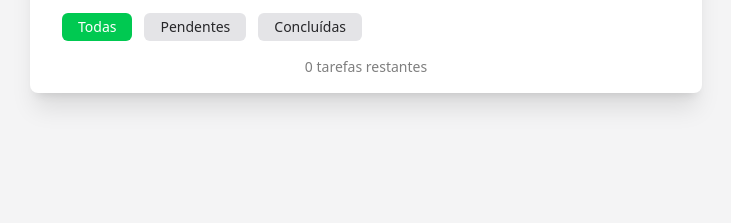
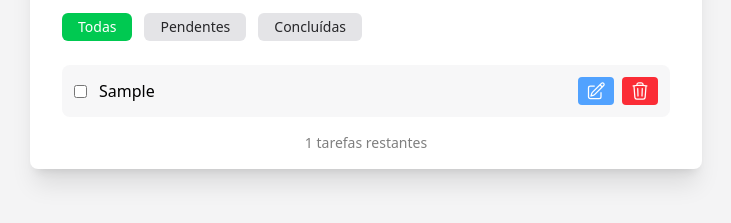
Before and after one commit to mikelj917/To-do-List, a website: page public/index.html in a window 1280 px wide. Both pictures are taken after typing "Sample" into the empty fields and a click on the button "Adicionar". Shown: the part 161-384 px from the top of the page, without its empty margins (274-1005 px from the left). Drawn offline with nearby package versions, Linux system fonts and the light colour scheme; files that its build step writes are made by us from their sources.

Commit message:
refactor(app): encapsulate main logic into setup functions and restructure tasks rendering
- encapsulated add task, filter buttons, and toggle checkbox logic into dedicated functions
- removed filterBtns.js and integrated its logic directly into the main file
- improved task adding approach and overall code structure
- ensured better separation of concerns and maintainability

```diff
--- a/public/index.html
+++ b/public/index.html
@@ -71,15 +71,15 @@
         </div>
 
         <!-- Lista onde as tarefas serão inseridas via JS -->
-        <ul></ul>
+        <ul id="tasksList" class="mt-6 space-y-2">
+        </ul>
 
         <!-- Contador -->
         <div class="mt-4 text-center text-sm opacity-50">
-          <span>0 tarefas restantes</span>
+          <p><span id="counter">0</span> tarefas restantes</p>
         </div>
       </div>
     </div>
-    <script src="/src/js/filterBtn.js"></script>
     <script src="/src/js/script.js"></script>
   </body>
 </html>
--- a/src/js/filterBtn.js
+++ /dev/null
@@ -1,18 +0,0 @@
-// Mudança de estilo de acordo com o botão de filtro selecionado
-const filterBtnStates = {
-  idle: "filter-btn cursor-pointer rounded-md bg-zinc-200 px-4 py-1 text-sm font-medium text-zinc-800 transition-colors hover:bg-zinc-300",
-  active: "filter-btn cursor-pointer rounded-md bg-green-500 px-4 py-1 text-sm font-medium text-white transition-colors",
-}
-const filterBtns = document.querySelectorAll("#filter-btn");
-
-filterBtns.forEach((btn) => {
-  btn.addEventListener("click", function activate() {
-    filterBtns.forEach((btn) => {
-      btn.dataset.active = false;
-      btn.className = filterBtnStates.idle;
-    });
-
-    btn.dataset.active = true;
-    btn.className = filterBtnStates.active;
-  });
-})
--- a/src/js/script.js
+++ b/src/js/script.js
@@ -1,18 +1,138 @@
+const filterBtnStates = {
+  idle: "cursor-pointer rounded-md bg-zinc-200 px-4 py-1 text-sm font-medium text-zinc-800 transition-colors hover:bg-zinc-300",
+  active: "cursor-pointer rounded-md bg-green-500 px-4 py-1 text-sm font-medium text-white transition-colors",
+}
+const taskElementStates = {
+  pending: "flex items-center rounded-lg bg-zinc-200/30 p-3",
+  completed: "flex items-center rounded-lg bg-green-100/80 p-3 line-through opacity-70",
+}
 let tasks = [];
 
-// Add tasks to the array(tasks)
-document.getElementById("addTask-btn").addEventListener("click", () => {
-  const taskInput = document.getElementById("task-input");
-  taskText = taskInput.value.trim();
+document.addEventListener("DOMContentLoaded", initializeApp());
 
-  if(taskText === "") {
-    return alert("Digite uma tarefa...")
-  }
+function initializeApp() {
+  setupFilter();
+  setupAddTask();
+}
 
+function setupAddTask() {
+  document.getElementById("addTask-btn").addEventListener("click", () => {
+    const taskInput = document.getElementById("task-input");
+    const taskText = taskInput.value.trim();
+
+    if (taskText === "") {
+      return alert("Digite uma tarefa...")
+    }
+
+    addTask(taskText);
+    renderTasks();
+    taskInput.value = "";
+  });
+}
+
+function addTask(taskText) {
   tasks.push({
     task: taskText,
     completed: false
   })
+}
 
-  taskInput.value = "";
-});
+function setupFilter() {
+  const filterBtns = document.querySelectorAll("#filter-btn");
+  filterBtns.forEach((btn) => {
+    btn.addEventListener("click", () => {
+      filterBtns.forEach((btn) => {
+        btn.dataset.active = false;
+        btn.className = filterBtnStates.idle;
+      });
+
+      btn.dataset.active = true;
+      btn.className = filterBtnStates.active;
+
+      const filter = btn.dataset.filter;
+      renderTasks(filter);
+    });
+  })
+}
+
+function filterTasks(filter = "all") {
+  return tasks.filter(task => {
+    if (filter === "all") return true;
+    if (filter === "pending") return !task.completed;
+    if (filter === "completed") return task.completed;
+  })
+}
+
+function renderTasks(filter) {
+  const taskList = document.getElementById("tasksList");
+  const filteredTasks = filterTasks(filter);
+  taskList.innerHTML = "";
+
+  filteredTasks.forEach((task, index) => {
+    const taskElement = document.createElement("li");
+    taskElement.className = `${task.completed ? taskElementStates.completed : taskElementStates.pending}`
+    taskElement.innerHTML = `
+      <input
+        type="checkbox"
+        class="complete-checkbox mr-3 cursor-pointer"
+        data-index="${index}"
+        ${task.completed ? "checked" : ""}
+      />
+      <span>${task.task}</span>
+      <div class="flex grow-1 justify-end gap-2">
+        <button class="cursor-pointer rounded-sm bg-blue-400 px-2 py-1" data-index="${index}">
+          <svg
+            xmlns="http://www.w3.org/2000/svg"
+            fill="none"
+            viewBox="0 0 24 24"
+            stroke-width="1.5"
+            stroke="white"
+            class="size-5"
+          >
+            <path
+              stroke-linecap="round"
+              stroke-linejoin="round"
+              d="m16.862 4.487 1.687-1.688a1.875 1.875 0 1 1 2.652 2.652L10.582 16.07a4.5 4.5 0 0 1-1.897 1.13L6 18l.8-2.685a4.5 4.5 0 0 1 1.13-1.897l8.932-8.931Zm0 0L19.5 7.125M18 14v4.75A2.25 2.25 0 0 1 15.75 21H5.25A2.25 2.25 0 0 1 3 18.75V8.25A2.25 2.25 0 0 1 5.25 6H10"
+            />
+          </svg>
+        </button>
+        <button class="cursor-pointer rounded-sm bg-red-500 px-2 py-1" data-index="${index}">
+          <svg
+            xmlns="http://www.w3.org/2000/svg"
+            fill="none"
+            viewBox="0 0 24 24"
+            stroke-width="1.5"
+            stroke="white"
+            class="size-5"
+          >
+            <path
+              stroke-linecap="round"
+              stroke-linejoin="round"
+              d="m14.74 9-.346 9m-4.788 0L9.26 9m9.968-3.21c.342.052.682.107 1.022.166m-1.022-.165L18.16 19.673a2.25 2.25 0 0 1-2.244 2.077H8.084a2.25 2.25 0 0 1-2.244-2.077L4.772 5.79m14.456 0a48.108 48.108 0 0 0-3.478-.397m-12 .562c.34-.059.68-.114 1.022-.165m0 0a48.11 48.11 0 0 1 3.478-.397m7.5 0v-.916c0-1.18-.91-2.164-2.09-2.201a51.964 51.964 0 0 0-3.32 0c-1.18.037-2.09 1.022-2.09 2.201v.916m7.5 0a48.667 48.667 0 0 0-7.5 0"
+            />
+          </svg>
+        </button>
+      </div>`
+
+      taskList.appendChild(taskElement);
+      setupToggleCheckbox();
+      countTasks();
+  })
+}
+
+function setupToggleCheckbox() {
+  const checkboxes = document.querySelectorAll(".complete-checkbox");
+  checkboxes.forEach((checkbox) => {
+    checkbox.addEventListener("change", (event) => {
+      const index = event.target.dataset.index;
+      tasks[index].completed = event.target.checked;
+
+      renderTasks();
+    })
+  })
+}
+
+function countTasks() {
+  const pendingTasks = tasks.filter(task => !task.completed).length;
+  document.getElementById("counter").innerHTML = pendingTasks;
+}
```
